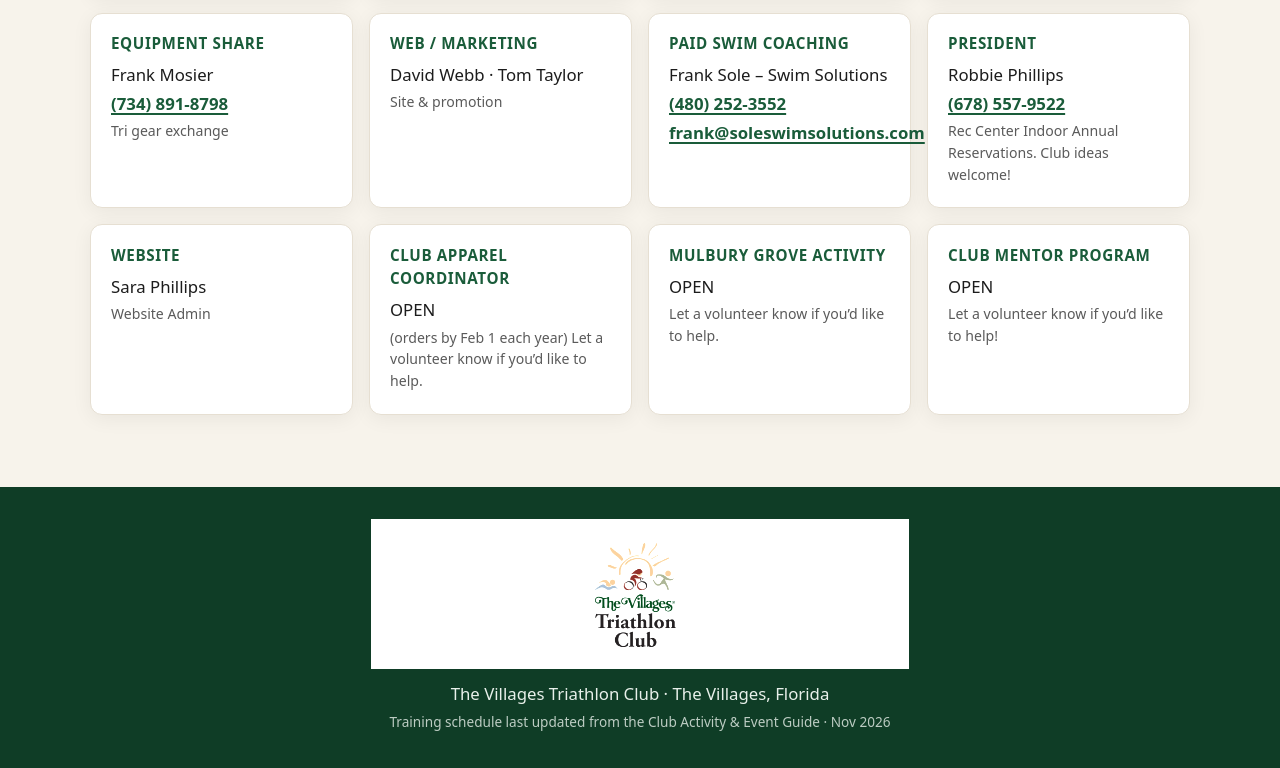
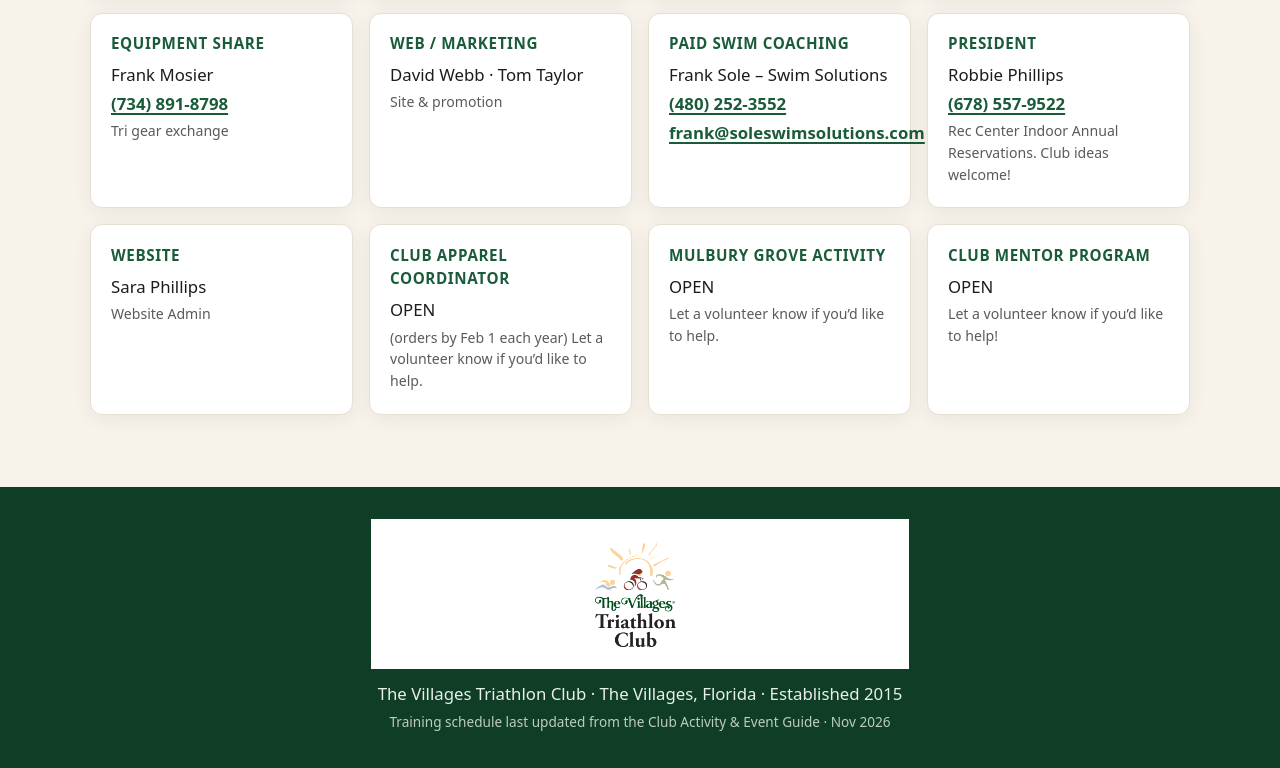
Before and after one commit to thevillagestriclub/thevillagestriclub.github.io, a plain HTML site: page index.html in a window 1280 px wide. Shown: the part 2433-3201 px from the top of the page. Drawn offline with Linux system fonts and the light colour scheme.

Commit message:
Add establishment year to footer text

```diff
--- a/index.html
+++ b/index.html
@@ -310,7 +310,7 @@
   <footer class="site-footer">
     <div class="container">
       <img src="thevillagestriathlonclublogo.jpg" alt="" class="footer-logo">
-      <p>The Villages Triathlon Club · The Villages, Florida</p>
+      <p>The Villages Triathlon Club · The Villages, Florida · Established 2015</p>
 
     <!-- UPDATE ME Event Guide last updated Date here - text -->
     <!-- UPDATE ME Event Guide last updated Date here - text -->
```
